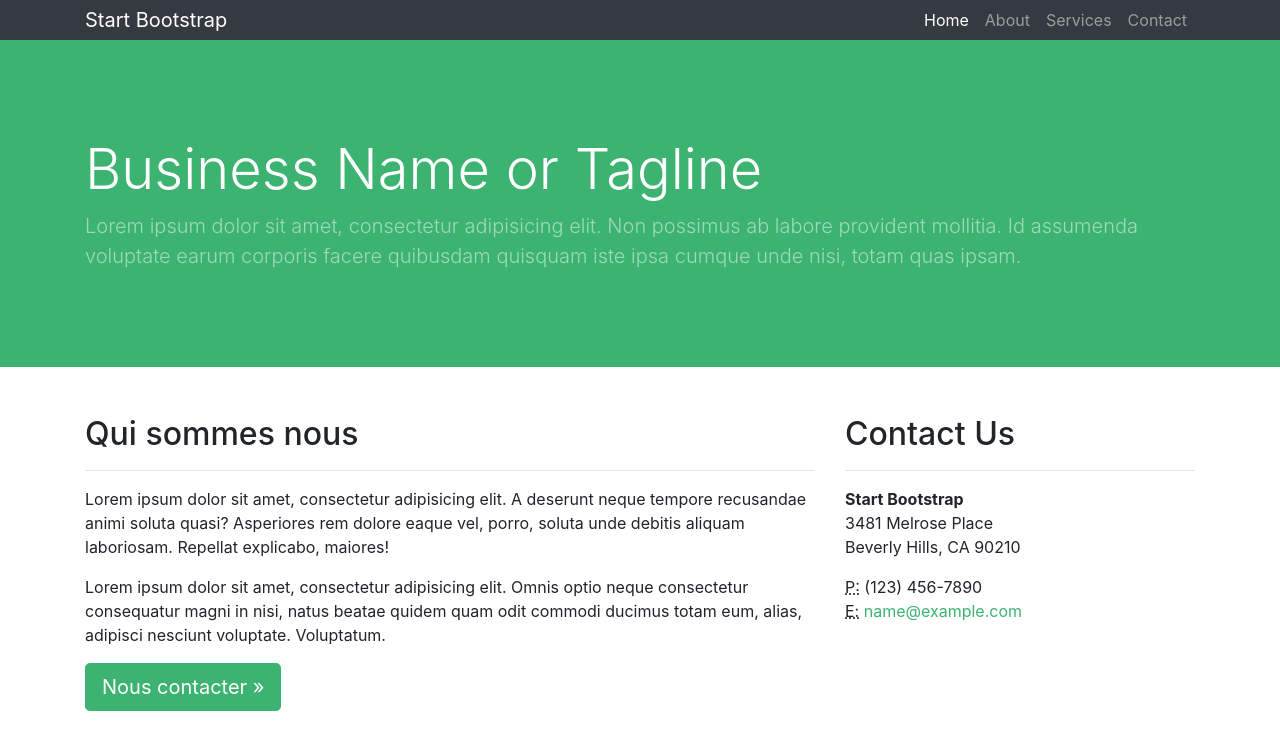
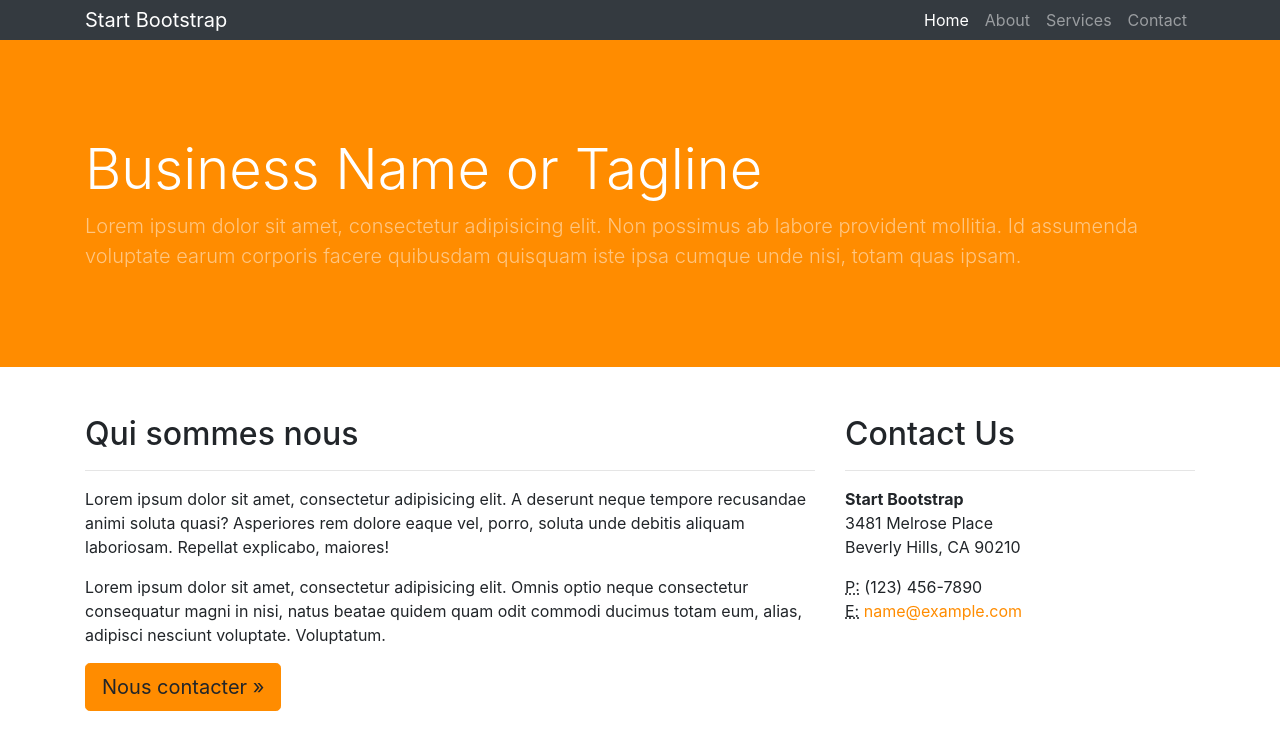
Before and after one commit to mtcocktail-exakat/libertis.github.io, a Jekyll site: the page built from index.html, in a window 1280 px wide. Shown: the top 739 px of the page. Built offline with Jekyll 4.4.1, drawn with Linux system fonts in a browser that asks for light colours; grey boxes are pictures that could not be loaded.

Commit message:
couleur base

```diff
--- a/CNAME
+++ b/CNAME
@@ -1 +1 @@
-business-frontpage.webjeda.com
+libertis.github.io
--- a/_config.yml
+++ b/_config.yml
@@ -4,7 +4,7 @@ description: Association des professionnels du logiciel libre Aix-Marseille
 # disabled because we are using a custom domain
 #baseurl: /business-frontpage
 
-color-scheme: "mediumseagreen" # the scheme can be any HEX code like "#00aa55"
+color-scheme: "darkorange" # the scheme can be any HEX code like "#00aa55" Cadmium orange #ed872d
 
 sass:
   sass_dir: /assets/css/_sass
```
